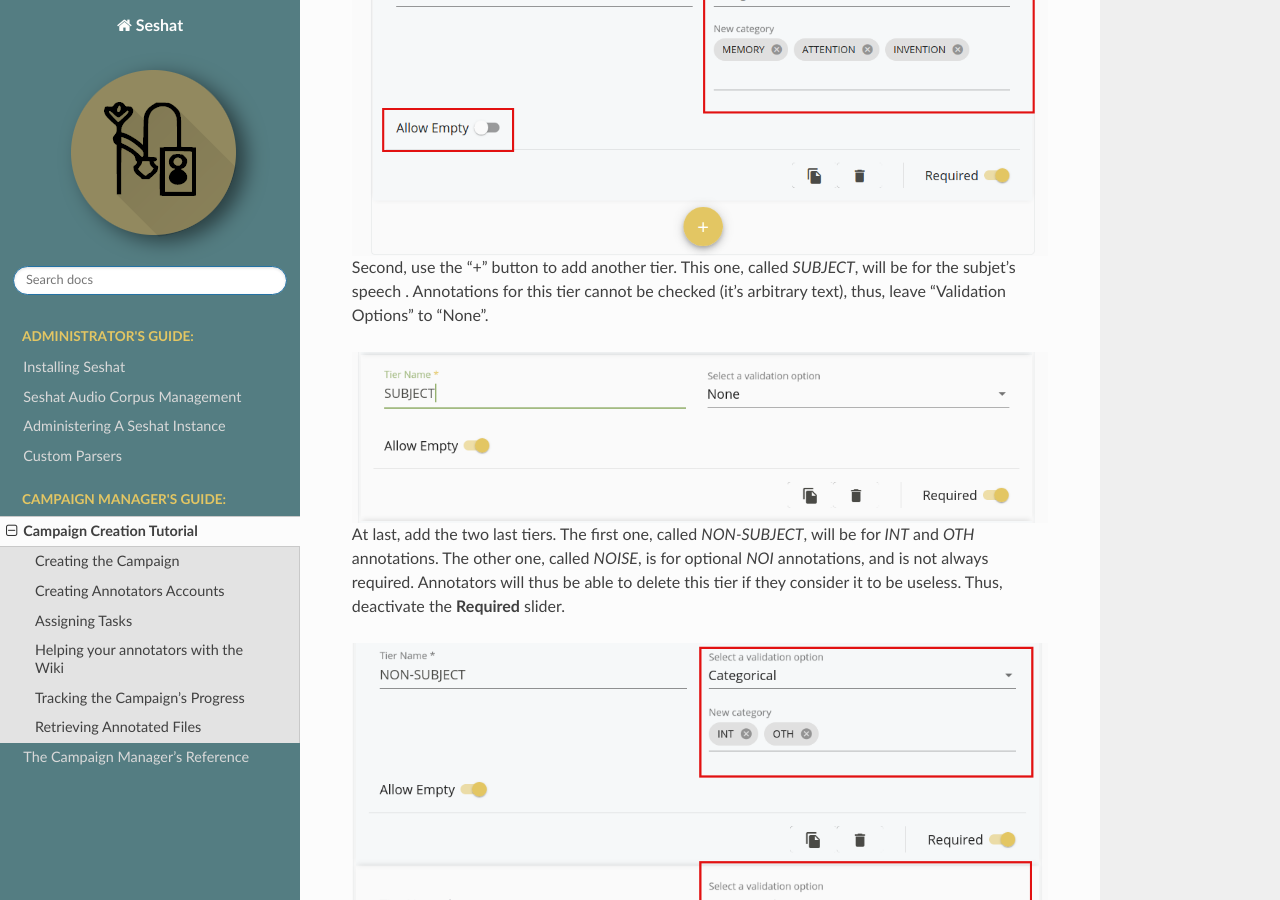
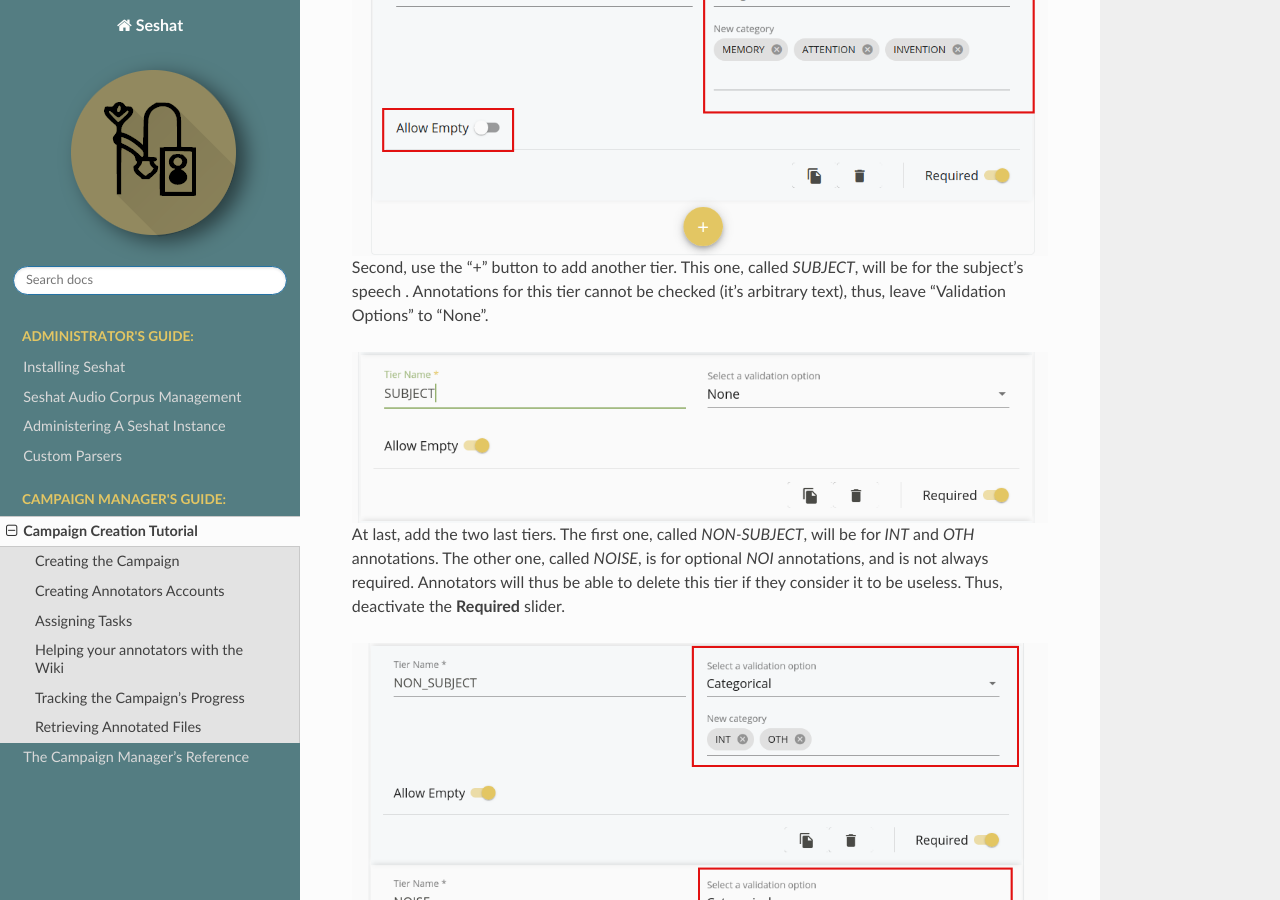
Before and after one commit to bootphon/seshat, a Sphinx documentation site: the page built from docs/source/manager-tutorial.rst, in a window 1280 px wide and 900 px high, scrolled down 1724 px. Built offline with Sphinx 7.4.7 and the Read the Docs theme 2.0.0, drawn with Linux system fonts in a browser that asks for light colours; some of the changed text lies outside the part shown.

Commit message:
Corrected an image in the tutorial.

```diff
--- a/docs/source/manager-tutorial.rst
+++ b/docs/source/manager-tutorial.rst
@@ -48,7 +48,7 @@ slider. Also, set its **Validation options** to categorical (with categories `ME
 .. figure::  ../images/oral_task_tier.png
    :align:   center
 
-Second, use the "+" button to add another tier. This one, called `SUBJECT`, will be for the subjet's speech .
+Second, use the "+" button to add another tier. This one, called `SUBJECT`, will be for the subject's speech .
 Annotations for this tier cannot be checked (it's arbitrary text), thus, leave "Validation Options" to
 "None".
 
```
Also changed, not shown: other parts of docs/source/manager-tutorial.rst (+2 -2 lines), docs/images/non_subject_noise_tiers.png.
